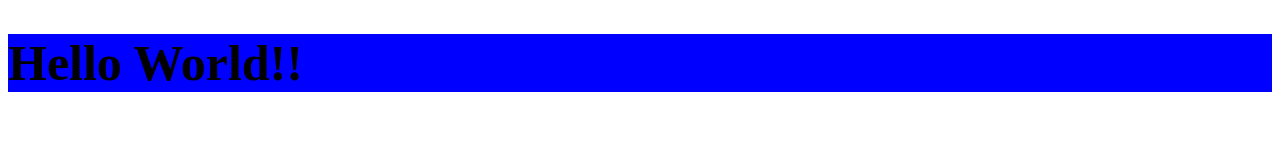
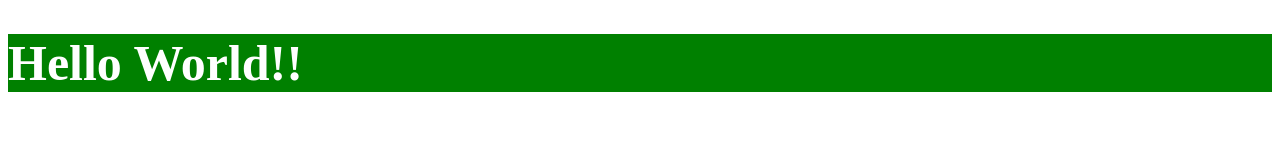
Before and after one commit to Gabgab81/hello, a plain HTML site: page index.html in a window 1280 px wide. Drawn offline with Linux system fonts and the light colour scheme.

Commit message:
change h1 style

```diff
--- a/index.html
+++ b/index.html
@@ -9,7 +9,9 @@
 <style type="text/css">
 	h1{
 		font-size: 50px;
-		background: blue;
+		background-color: green;
+		color: white;
+
 	}
 </style>
 </body>
```
